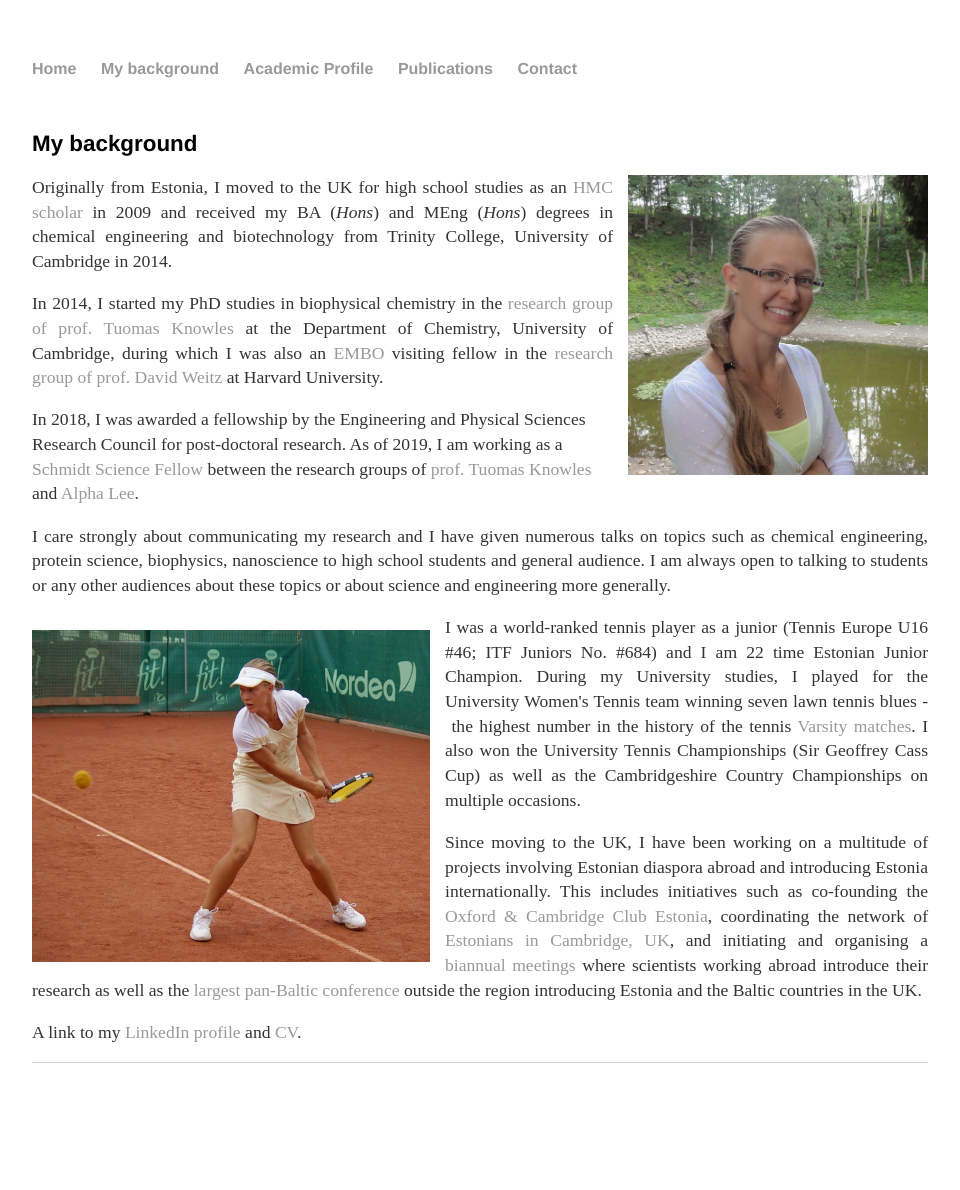
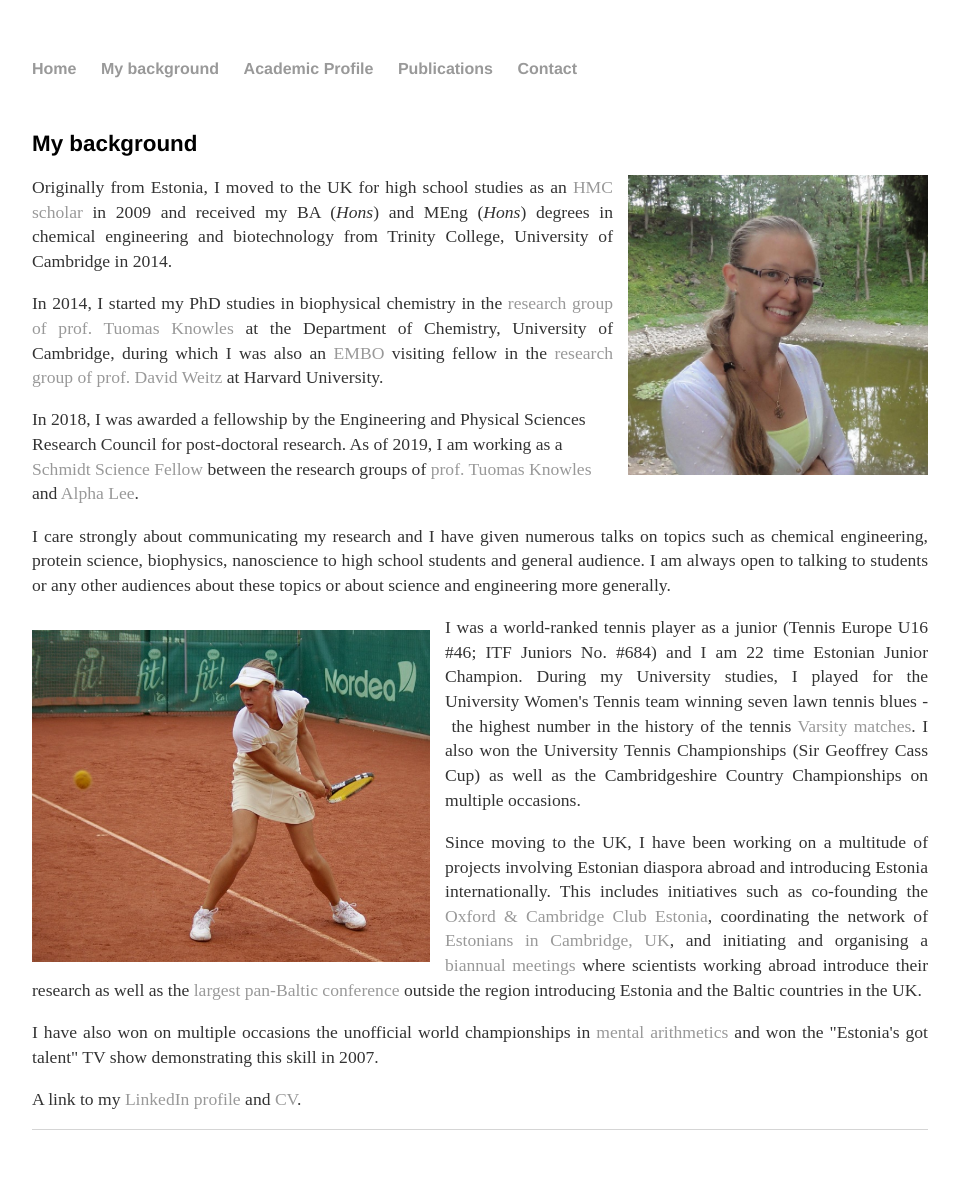
Before and after one commit to kadiliissaar/kadiliissaar.github.io, a Jekyll site: the page built from background/index.html, in a window 1280 px wide. Shown: the whole page, without its empty margins (160-1120 px from the left). Built offline with Jekyll 4.4.1, drawn with Linux system fonts in a browser that asks for light colours; before the commit the page ends 1123 px from its top, so only the background shows below that.

Commit message:
Update index.html

```diff
--- a/background/index.html
+++ b/background/index.html
@@ -46,6 +46,11 @@
 <a href="http://cambridgebalticconference.eu/">largest pan-Baltic conference</a>
 outside the region introducing Estonia and the Baltic countries in the UK.</p>
 
+	<p align="justify">I have also won on multiple occasions the unofficial world championships in
+<a href="https://miksike.eu/#pranglimine/training">mental arithmetics</a>
+and won the "Estonia's got talent" TV show demonstrating this skill in 2007.</p>
+
+
 	<p align="justify">A link to my <a href="https://www.linkedin.com/in/kadi-liis-saar-0589634a/?originalSubdomain=uk
 ">LinkedIn profile</a> and
 <a href="https://github.com/kadiliissaar/kadiliissaar.github.io/raw/master/pdfs/CV_kls.pdf">CV</a>.</p>
```
